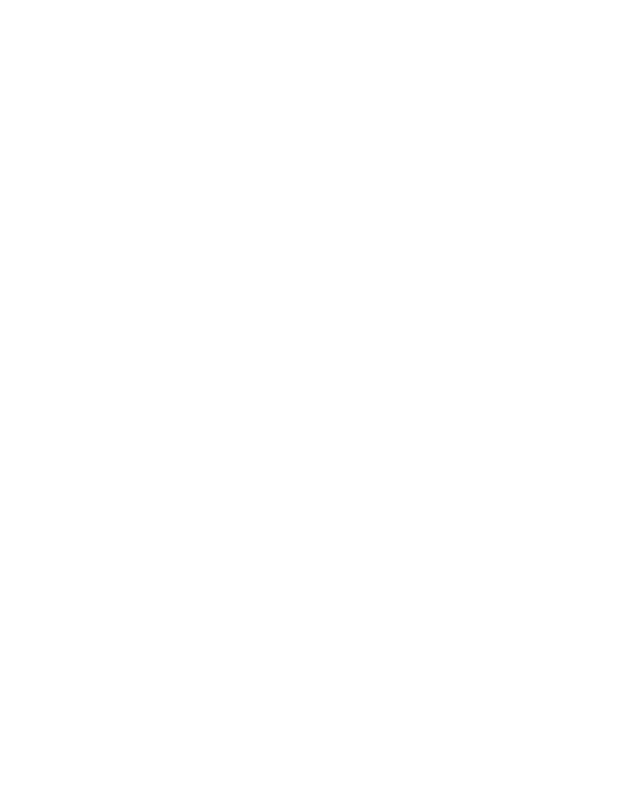
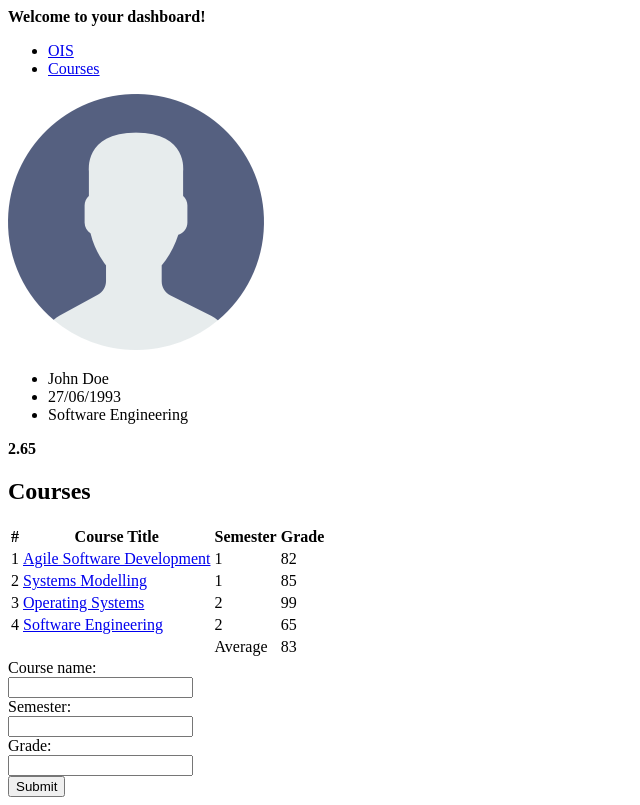
Before and after one commit to Karinase/veeb, a plain HTML site: page index.html in a window 1280 px wide. Shown: the whole page, without its empty margins (0-640 px from the left). Drawn offline with Linux system fonts and the light colour scheme.

Commit message:
added a form

```diff
--- a/index.html
+++ b/index.html
@@ -6,5 +6,91 @@
 <title>My Dashboard</title>
 </head>
 <body>
+<header>
+    <strong>Welcome to your dashboard!</strong>
+
+    <footer>
+        <ul>
+            <li>
+                <a href="https://ois2.ut.ee/" target="_blank">OIS</a>
+            </li>
+            <li>
+                <a href="https://courses.cs.ut.ee/" target="_blank">Courses</a>
+            </li>
+        </ul>
+    </footer>
+
+</header>
+<section>
+    <div>
+        <img src="res/images/me.png" alt="My picture", height=256, width=256>
+    </div>
+    <div>
+        <ul>
+            <li>John Doe</li>
+            <li>27/06/1993</li>
+            <li>Software Engineering</li>
+        </ul>
+    </div>
+    <div>
+        <strong>2.65</strong>
+    </div>
+</section>
+<section>
+    <h1>Courses</h1>
+    <table>
+        <thead>
+        <tr>
+            <th>#</th>
+            <th>Course Title</th>
+            <th>Semester</th>
+            <th>Grade</th>
+        </tr>
+        </thead>
+        <tbody>
+        <tr>
+            <td>1</td>
+            <td><a href="https://courses.cs.ut.ee/2019/asd/fall" target="_blank">Agile Software Development</a></td>
+            <td>1</td>
+            <td>82</td>
+        </tr>
+        <tr>
+            <td>2</td>
+            <td><a href="https://courses.cs.ut.ee/2019/SM/fall" target="_blank">Systems Modelling</a></td>
+            <td>1</td>
+            <td>85</td>
+        </tr>
+        <tr>
+            <td>3</td>
+            <td><a href="https://courses.cs.ut.ee/2019/os/fall" target="_blank">Operating Systems</a></td>
+            <td>2</td>
+            <td>99</td>
+        </tr>
+        <tr>
+            <td>4</td>
+            <td><a href="https://courses.cs.ut.ee/2019/SE2019/fall" target="_blank">Software Engineering</a></td>
+            <td>2</td>
+            <td>65</td>
+        </tr>
+        <tfoot>
+        <tr>
+            <td></td>
+            <td></td>
+            <td>Average</td>
+            <td>83</td>
+        </tr>
+        </tfoot>
+        </tbody>
+    </table>
+    <form>
+        Course name:<br>
+        <input type="text" name="course name"><br>
+        Semester:<br>
+        <input type="number" name="semester"><br>
+        Grade:<br>
+        <input type="number" name="grade"><br>
+        <input type="submit" value="Submit">
+    </form>
+</section>
 </body>
 </html>
```
